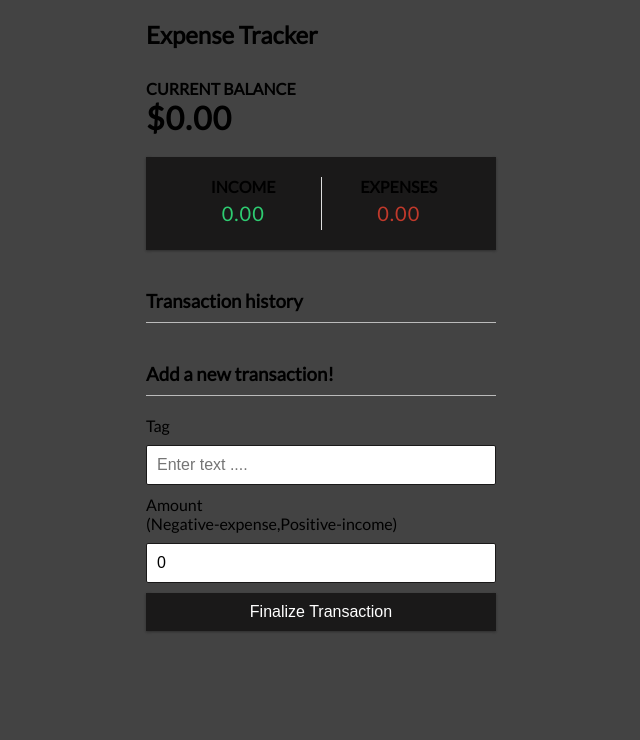
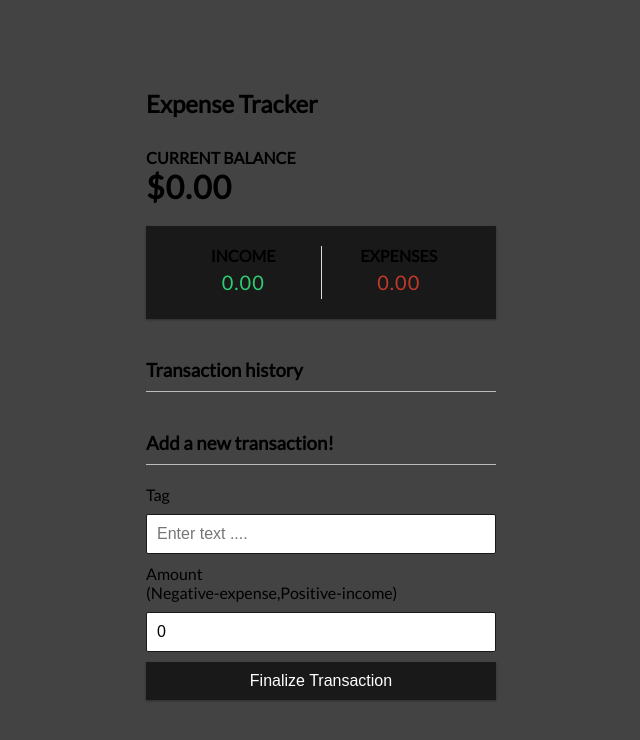
Before and after one commit to FahadSalamatRandhawa/ExpenseTrackerApp, a React (Create React App) app: page / in a window 1280 px wide. Shown: the top 740 px of the page, without its empty margins (319-959 px from the left). Built offline with nearby package versions, Linux system fonts and the light colour scheme.

Commit message:
Update App.css

```diff
--- a/src/App.css
+++ b/src/App.css
@@ -8,10 +8,6 @@
   box-sizing: border-box;
 }
 
-html, body, #root, .background{
-  height: 100%;
-  margin: 0;
-}
 
 .light {
   background-color: white;
```
